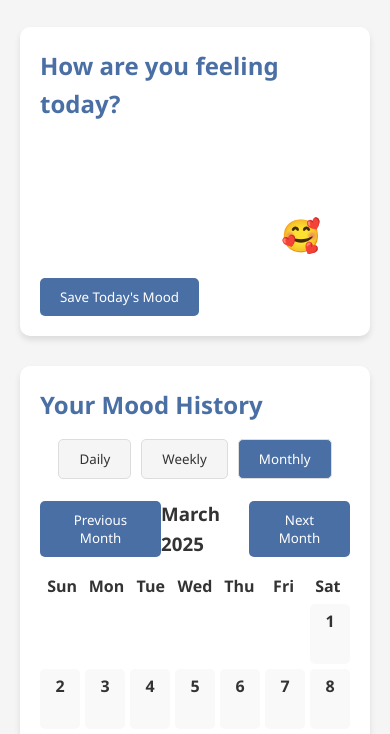
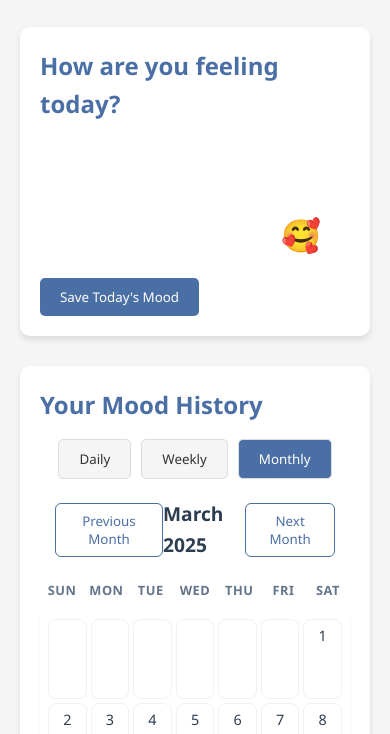
Before and after one commit to naitikprajapati1/MoodTracker, a plain HTML site: page index.html in a window 390 px wide. Both pictures are taken after a click on the button "Monthly". Shown: the part 110-844 px from the top of the page. Drawn offline with Linux system fonts and the light colour scheme.

Commit message:
fix issue in monthly calender view

```diff
--- a/app.js
+++ b/app.js
@@ -249,53 +249,43 @@ document.addEventListener('DOMContentLoaded', () => {
     const renderMonthView = () => {
         calendarContainer.innerHTML = '';
 
-        // Update month display
+        // Update current month display
         currentMonthElement.textContent = currentViewDate.toLocaleDateString('en-US', {
             month: 'long',
             year: 'numeric'
         });
 
-        const month = currentViewDate.getMonth();
-        const year = currentViewDate.getFullYear();
+        // Get first day of the month
+        const firstDay = new Date(currentViewDate.getFullYear(), currentViewDate.getMonth(), 1);
+        const lastDay = new Date(currentViewDate.getFullYear(), currentViewDate.getMonth() + 1, 0);
+        const startingDay = firstDay.getDay(); // 0 = Sunday, 6 = Saturday
 
-        // First day of the month
-        const firstDay = new Date(year, month, 1);
-        const startingDayOfWeek = firstDay.getDay(); // 0 for Sunday
-
-        // Last day of the month
-        const lastDay = new Date(year, month + 1, 0);
-        const daysInMonth = lastDay.getDate();
-
-        // Add empty cells for days before the first day of the month
-        for (let i = 0; i < startingDayOfWeek; i++) {
-            const emptyDay = document.createElement('div');
-            emptyDay.className = 'calendar-day empty';
-            calendarContainer.appendChild(emptyDay);
-        }
-
-        // Add cells for days of the month
-        for (let day = 1; day <= daysInMonth; day++) {
+        // Create calendar grid
+        for (let i = 0; i < 42; i++) { // 6 weeks * 7 days = 42
             const dayElement = document.createElement('div');
             dayElement.className = 'calendar-day';
 
-            const dayDate = new Date(year, month, day);
-            const dayString = `${year}-${String(month + 1).padStart(2, '0')}-${String(day).padStart(2, '0')}`;
-            const entry = moodEntries.find(e => e.date === dayString);
+            // Calculate the actual date for this cell
+            const currentDate = new Date(firstDay);
+            currentDate.setDate(currentDate.getDate() + (i - startingDay));
 
-            if (entry) {
+            // Check if this date is in the current month
+            if (currentDate.getMonth() === currentViewDate.getMonth()) {
+                const dayNumber = currentDate.getDate();
+                const dateString = `${currentDate.getFullYear()}-${String(currentDate.getMonth() + 1).padStart(2, '0')}-${String(dayNumber).padStart(2, '0')}`;
+
+                // Find mood entry for this date
+                const entry = moodEntries.find(e => e.date === dateString);
+
                 dayElement.innerHTML = `
-                    <div class="day-number">${day}</div>
+                    <div class="day-number">${dayNumber}</div>
+                    ${entry ? `<div class="calendar-emoji">${getMoodEmoji(entry.mood)}</div>` : ''}
                 `;
-            } else {
-                dayElement.innerHTML = `
-                    <div class="day-number">${day}</div>
-                `;
-            }
 
-            // Highlight today
-            const today = new Date();
-            if (day === today.getDate() && month === today.getMonth() && year === today.getFullYear()) {
-                dayElement.style.border = '2px solid var(--primary)';
+                // Highlight today's date
+                if (dateString === getTodayString()) {
+                    dayElement.classList.add('today');
+                }
             }
 
             calendarContainer.appendChild(dayElement);
--- a/style.css
+++ b/style.css
@@ -176,45 +176,106 @@ button:hover {
 .calendar-view {
   display: grid;
   grid-template-columns: repeat(7, 1fr);
-  gap: 5px;
+  gap: 8px;
+  background: #fff;
+  padding: 15px;
+  border-radius: 10px;
+  box-shadow: 0 2px 4px rgba(0, 0, 0, 0.05);
 }
 
 .calendar-day {
-  background-color: #f9f9f9;
-  min-height: 80px;
-  border-radius: 5px;
-  padding: 5px;
+  position: relative;
+  min-height: 100px;
+  padding: 8px;
+  border: 1px solid #eef2f7;
+  border-radius: 8px;
   display: flex;
   flex-direction: column;
   align-items: center;
+  justify-content: flex-start;
+  background: white;
+  transition: all 0.3s ease;
+  cursor: pointer;
+}
+
+.calendar-day:hover {
+  background: #f8f9fa;
+  transform: translateY(-2px);
+  box-shadow: 0 4px 8px rgba(0, 0, 0, 0.1);
+}
+
+.calendar-day .day-number {
+  font-size: 1em;
+  color: #2c3e50;
+  margin-bottom: 8px;
+  font-weight: 500;
+}
+
+.calendar-day .calendar-emoji {
+  font-size: 2em;
+  margin-top: 4px;
+  transition: transform 0.2s ease;
+}
+
+.calendar-day:hover .calendar-emoji {
+  transform: scale(1.1);
+}
+
+.calendar-day.today {
+  background: #e3f2fd;
+  border: 2px solid var(--primary);
+}
+
+.calendar-day.today .day-number {
+  color: var(--primary);
+  font-weight: bold;
 }
 
 .calendar-day.empty {
   background-color: transparent;
-}
-
-.day-number {
-  font-weight: bold;
-  margin-bottom: 5px;
-}
-
-.calendar-emoji {
-  font-size: 1.5rem;
+  border: none;
+  cursor: default;
 }
 
 .weekday-labels {
   display: grid;
   grid-template-columns: repeat(7, 1fr);
   text-align: center;
-  font-weight: bold;
-  margin-bottom: 5px;
+  font-weight: 600;
+  margin-bottom: 10px;
+  color: #64748b;
+  font-size: 0.9em;
+  text-transform: uppercase;
+  letter-spacing: 0.5px;
 }
 
 .month-navigation {
   display: flex;
   justify-content: space-between;
   align-items: center;
-  margin-bottom: 15px;
+  margin-bottom: 20px;
+  padding: 0 15px;
+}
+
+.month-navigation button {
+  background: transparent;
+  color: var(--primary);
+  border: 1px solid var(--primary);
+  padding: 8px 16px;
+  border-radius: 6px;
+  font-weight: 500;
+  transition: all 0.3s ease;
+}
+
+.month-navigation button:hover {
+  background: var(--primary);
+  color: white;
+}
+
+#current-month {
+  font-size: 1.5em;
+  font-weight: 600;
+  color: #2c3e50;
 }
 
 .weekly-view {
@@ -239,10 +300,28 @@ button:hover {
 
 @media (max-width: 768px) {
   .calendar-view {
-    grid-template-columns: repeat(7, 1fr);
+    gap: 4px;
+    padding: 8px;
   }
 
   .calendar-day {
-    min-height: 60px;
+    min-height: 80px;
+    padding: 4px;
+  }
+
+  .calendar-day .day-number {
+    font-size: 0.9em;
+  }
+
+  .calendar-day .calendar-emoji {
+    font-size: 1.5em;
+  }
+
+  .weekday-labels {
+    font-size: 0.8em;
+  }
+
+  #current-month {
+    font-size: 1.2em;
   }
 }
```
